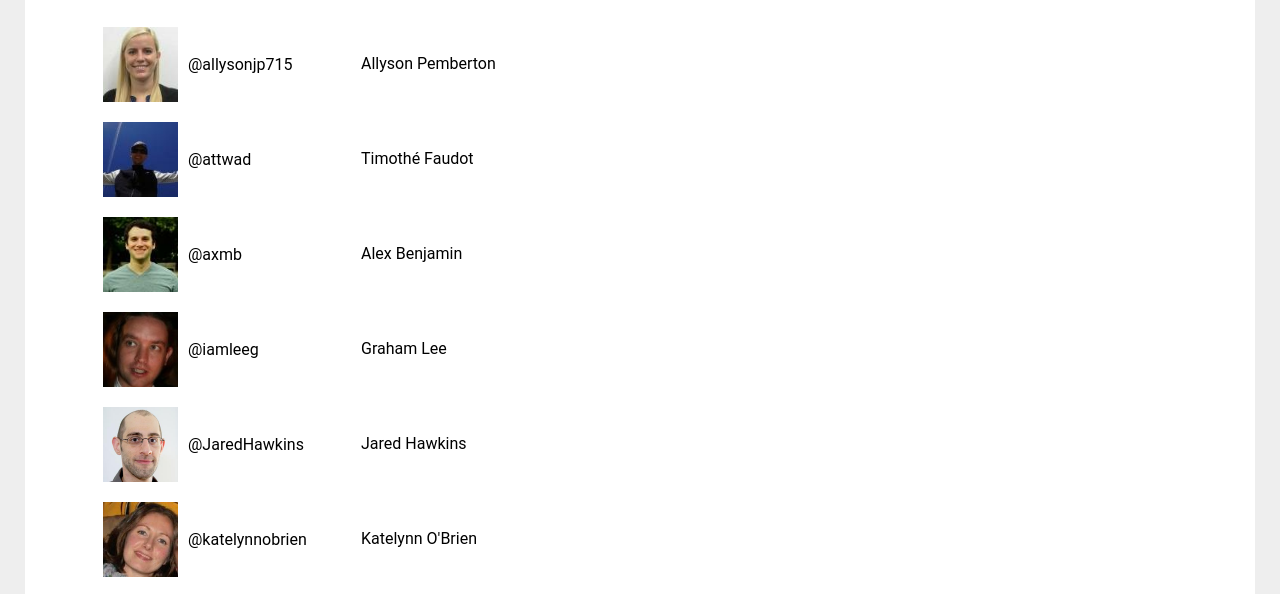
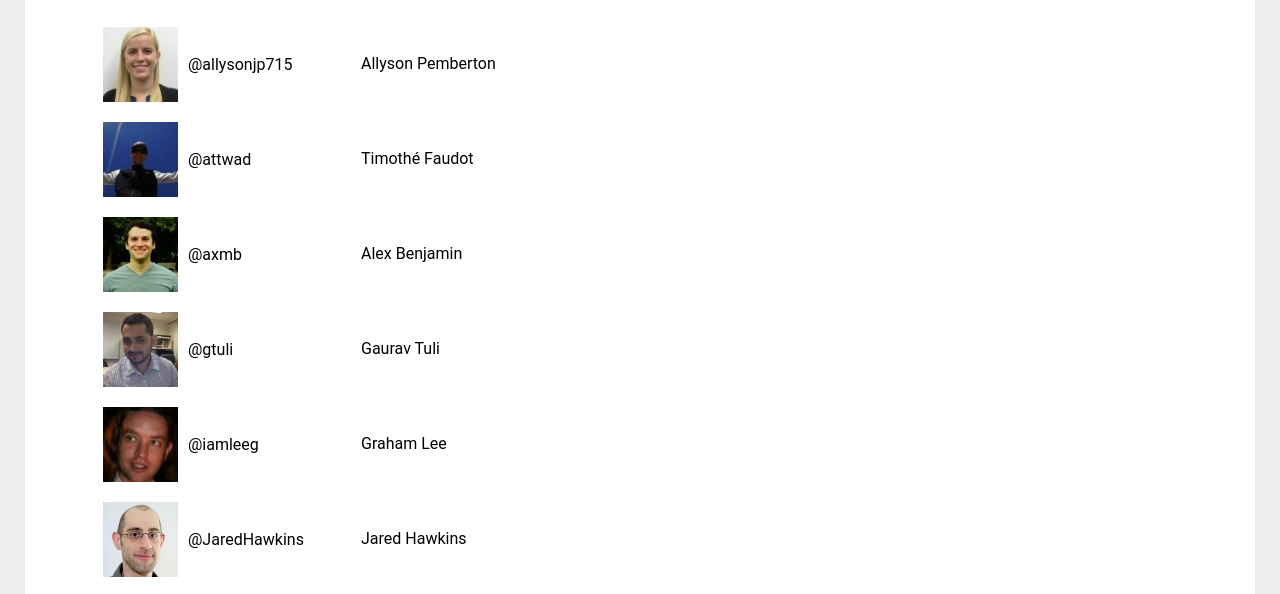
Before and after one commit to lmanul/ghdsi, a plain HTML site: page index.html in a window 1280 px wide. Shown: the part 183-777 px from the top of the page. Drawn offline with Linux system fonts and the light colour scheme.

Commit message:
Add more team members

```diff
--- a/index.html
+++ b/index.html
@@ -67,6 +67,7 @@ const TEAM_MEMBERS = {
   'allysonjp715': 'Allyson Pemberton',
   'attwad': 'Timothé Faudot',
   'axmb': 'Alex Benjamin',
+  'gtuli': 'Gaurav Tuli',
   'iamleeg': 'Graham Lee',
   'JaredHawkins': 'Jared Hawkins',
   'katelynnobrien': 'Katelynn O\'Brien',
```
Also changed, not shown: team/img/gtuli.jpg (added).
